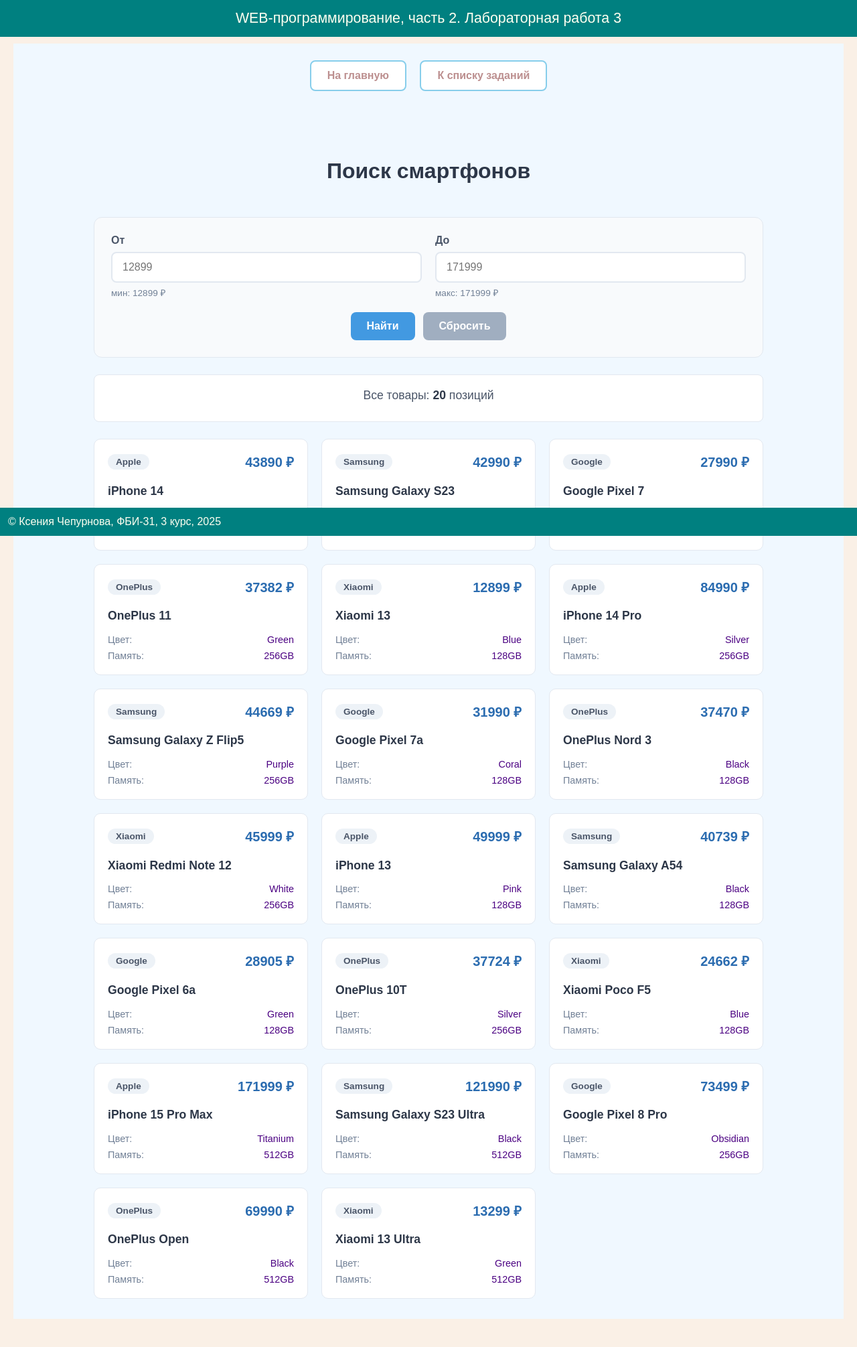
After one commit to Ksenia-business/web-back-labs, a Flask app: page /lab3/products in a window 1280 px wide. The commit adds this page. Shown: the whole page at 67% size. Run offline with Flask 3, Linux system fonts and the light colour scheme.

Commit message:
Товары

```diff
--- a/lab3.py
+++ b/lab3.py
@@ -222,3 +222,87 @@ def ticket():
                          destination='',
                          date='',
                          insurance='')
+
+
+products = [
+    {"id": 1, "name": "iPhone 14", "price": 43890, "brand": "Apple", "color": "Black", "storage": "128GB"},
+    {"id": 2, "name": "Samsung Galaxy S23", "price": 42990, "brand": "Samsung", "color": "White", "storage": "256GB"},
+    {"id": 3, "name": "Google Pixel 7", "price": 27990, "brand": "Google", "color": "Gray", "storage": "128GB"},
+    {"id": 4, "name": "OnePlus 11", "price": 37382, "brand": "OnePlus", "color": "Green", "storage": "256GB"},
+    {"id": 5, "name": "Xiaomi 13", "price": 12899, "brand": "Xiaomi", "color": "Blue", "storage": "128GB"},
+    {"id": 6, "name": "iPhone 14 Pro", "price": 84990, "brand": "Apple", "color": "Silver", "storage": "256GB"},
+    {"id": 7, "name": "Samsung Galaxy Z Flip5", "price": 44669, "brand": "Samsung", "color": "Purple", "storage": "256GB"},
+    {"id": 8, "name": "Google Pixel 7a", "price": 31990, "brand": "Google", "color": "Coral", "storage": "128GB"},
+    {"id": 9, "name": "OnePlus Nord 3", "price": 37470, "brand": "OnePlus", "color": "Black", "storage": "128GB"},
+    {"id": 10, "name": "Xiaomi Redmi Note 12", "price": 45999, "brand": "Xiaomi", "color": "White", "storage": "256GB"},
+    {"id": 11, "name": "iPhone 13", "price": 49999, "brand": "Apple", "color": "Pink", "storage": "128GB"},
+    {"id": 12, "name": "Samsung Galaxy A54", "price": 40739, "brand": "Samsung", "color": "Black", "storage": "128GB"},
+    {"id": 13, "name": "Google Pixel 6a", "price": 28905, "brand": "Google", "color": "Green", "storage": "128GB"},
+    {"id": 14, "name": "OnePlus 10T", "price": 37724, "brand": "OnePlus", "color": "Silver", "storage": "256GB"},
+    {"id": 15, "name": "Xiaomi Poco F5", "price": 24662, "brand": "Xiaomi", "color": "Blue", "storage": "128GB"},
+    {"id": 16, "name": "iPhone 15 Pro Max", "price": 171999, "brand": "Apple", "color": "Titanium", "storage": "512GB"},
+    {"id": 17, "name": "Samsung Galaxy S23 Ultra", "price": 121990, "brand": "Samsung", "color": "Black", "storage": "512GB"},
+    {"id": 18, "name": "Google Pixel 8 Pro", "price": 73499, "brand": "Google", "color": "Obsidian", "storage": "256GB"},
+    {"id": 19, "name": "OnePlus Open", "price": 69990, "brand": "OnePlus", "color": "Black", "storage": "512GB"},
+    {"id": 20, "name": "Xiaomi 13 Ultra", "price": 13299, "brand": "Xiaomi", "color": "Green", "storage": "512GB"}
+]
+
+
+@lab3.route('/lab3/products')
+def products_search():
+    min_price_all = min(product['price'] for product in products)
+    max_price_all = max(product['price'] for product in products)
+
+    min_price_cookie = request.cookies.get('min_price', '')
+    max_price_cookie = request.cookies.get('max_price', '')
+
+    min_price_form = request.args.get('min_price', '')
+    max_price_form = request.args.get('max_price', '')
+
+    min_price = min_price_form if min_price_form != '' else min_price_cookie
+    max_price = max_price_form if max_price_form != '' else max_price_cookie
+
+    if request.args.get('reset'):
+        min_price = ''
+        max_price = ''
+
+    filtered_products = products
+
+    if min_price != '' or max_price != '':
+        try:
+            min_val = float(min_price) if min_price != '' else min_price_all
+            max_val = float(max_price) if max_price != '' else max_price_all
+
+            if min_val > max_val:
+                min_val, max_val = max_val, min_val
+                min_price, max_price = str(min_val), str(max_val)
+
+            filtered_products = [
+                product for product in products
+                if min_val <= product['price'] <= max_val
+            ]
+
+        except ValueError:
+            filtered_products = products
+
+    response = make_response(render_template(
+        'lab3/products.html',
+        products=filtered_products,
+        min_price=min_price,
+        max_price=max_price,
+        min_price_all=min_price_all,
+        max_price_all=max_price_all,
+        products_count=len(filtered_products),
+        total_products=len(products)
+    ))
+
+    if not request.args.get('reset'):
+        if min_price != '':
+            response.set_cookie('min_price', min_price, max_age=30*24*60*60)
+        if max_price != '':
+            response.set_cookie('max_price', max_price, max_age=30*24*60*60)
+    else:
+        response.set_cookie('min_price', '', expires=0)
+        response.set_cookie('max_price', '', expires=0)
+
+    return response
--- a/templates/lab3/lab3.html
+++ b/templates/lab3/lab3.html
@@ -19,5 +19,7 @@
         <li><a href="/lab3/form1">Формы</a></li>
         <li><a href="/lab3/order">Заказ напитка</a></li>
         <li><a href="/lab3/settings">Установка цветов</a></li>
+        <li><a href="/lab3/ticket">Железнодорожный билет</a></li>
+        <li><a href="/lab3/products">Товары</a></li>
     </ol>
 {% endblock %}
--- /dev/null
+++ b/templates/lab3/products.html
@@ -0,0 +1,301 @@
+{% extends "base.html" %}
+
+{% block lab %}Лабораторная работа 3{% endblock %}
+
+{% block main %}
+<div class="products-page">
+    <h1 class="page-title">Поиск смартфонов</h1>
+
+    <div class="search-section">
+        <form method="GET" class="search-form">
+            <div class="price-inputs">
+                <div class="input-group">
+                    <label for="min_price">От</label>
+                    <input type="number" id="min_price" name="min_price"
+                           value="{{ min_price }}"
+                           placeholder="{{ min_price_all }}"
+                           class="price-input">
+                    <span class="input-hint">мин: {{ min_price_all }} ₽</span>
+                </div>
+
+                <div class="input-group">
+                    <label for="max_price">До</label>
+                    <input type="number" id="max_price" name="max_price"
+                           value="{{ max_price }}"
+                           placeholder="{{ max_price_all }}"
+                           class="price-input">
+                    <span class="input-hint">макс: {{ max_price_all }} ₽</span>
+                </div>
+            </div>
+
+            <div class="form-buttons">
+                <button type="submit" class="btn search-btn">
+                    Найти
+                </button>
+                <button type="submit" name="reset" value="1" class="btn reset-btn">
+                    Сбросить
+                </button>
+            </div>
+        </form>
+    </div>
+
+    <div class="results-info">
+        {% if min_price or max_price %}
+            <div class="results-count">
+                Найдено: <strong>{{ products_count }}</strong> из {{ total_products }} товаров
+            </div>
+            <div class="price-range">
+                Диапазон цен:
+                <span class="range-values">
+                    {% if min_price %}{{ min_price }} ₽{% else %}любая{% endif %} -
+                    {% if max_price %}{{ max_price }} ₽{% else %}любая{% endif %}
+                </span>
+            </div>
+        {% else %}
+            <div class="results-count">
+                Все товары: <strong>{{ total_products }}</strong> позиций
+            </div>
+        {% endif %}
+    </div>
+
+    {% if products_count > 0 %}
+        <div class="products-list">
+            {% for product in products %}
+                <div class="product-item">
+                    <div class="product-header">
+                        <span class="product-brand">{{ product.brand }}</span>
+                        <span class="product-price">{{ product.price }} ₽</span>
+                    </div>
+                    <h3 class="product-name">{{ product.name }}</h3>
+                    <div class="product-specs">
+                        <span class="spec">
+                            <span class="spec-label">Цвет:</span>
+                            {{ product.color }}
+                        </span>
+                        <span class="spec">
+                            <span class="spec-label">Память:</span>
+                            {{ product.storage }}
+                        </span>
+                    </div>
+                </div>
+            {% endfor %}
+        </div>
+    {% else %}
+        <div class="empty-state">
+            <h3>Товары не найдены</h3>
+            <p>Попробуйте изменить ценовой диапазон</p>
+        </div>
+    {% endif %}
+</div>
+
+<style>
+.products-page {
+    max-width: 1000px;
+    margin: 0 auto;
+    padding: 20px;
+}
+
+.page-title {
+    text-align: center;
+    color: #2d3748;
+    margin-bottom: 30px;
+    font-size: 2rem;
+    font-weight: 600;
+}
+
+.search-section {
+    background: #f8fafc;
+    border: 1px solid #e2e8f0;
+    border-radius: 12px;
+    padding: 25px;
+    margin-bottom: 25px;
+}
+
+.price-inputs {
+    display: grid;
+    grid-template-columns: 1fr 1fr;
+    gap: 20px;
+    margin-bottom: 20px;
+}
+
+.input-group {
+    display: flex;
+    flex-direction: column;
+}
+
+.input-group label {
+    font-weight: 600;
+    color: #4a5568;
+    margin-bottom: 8px;
+}
+
+.price-input {
+    padding: 12px 15px;
+    border: 2px solid #e2e8f0;
+    border-radius: 8px;
+    font-size: 16px;
+    transition: all 0.2s ease;
+}
+
+.price-input:focus {
+    outline: none;
+    border-color: #4299e1;
+    box-shadow: 0 0 0 3px rgba(66, 153, 225, 0.1);
+}
+
+.input-hint {
+    font-size: 0.85rem;
+    color: #718096;
+    margin-top: 5px;
+}
+
+.form-buttons {
+    display: flex;
+    gap: 12px;
+    justify-content: center;
+}
+
+.btn {
+    padding: 12px 24px;
+    border: none;
+    border-radius: 8px;
+    font-size: 16px;
+    font-weight: 600;
+    cursor: pointer;
+    transition: all 0.2s ease;
+}
+
+.search-btn {
+    background: #4299e1;
+    color: white;
+}
+
+.search-btn:hover {
+    background: #3182ce;
+    transform: translateY(-1px);
+}
+
+.reset-btn {
+    background: #a0aec0;
+    color: white;
+}
+
+.reset-btn:hover {
+    background: #718096;
+    transform: translateY(-1px);
+}
+
+.results-info {
+    background: white;
+    border: 1px solid #e2e8f0;
+    border-radius: 8px;
+    padding: 20px;
+    margin-bottom: 25px;
+    text-align: center;
+}
+
+.results-count {
+    font-size: 1.1rem;
+    color: #4a5568;
+    margin-bottom: 8px;
+}
+
+.results-count strong {
+    color: #2d3748;
+}
+
+.price-range {
+    color: #718096;
+}
+
+.range-values {
+    color: #2d3748;
+    font-weight: 600;
+}
+
+.products-list {
+    display: grid;
+    grid-template-columns: repeat(auto-fill, minmax(300px, 1fr));
+    gap: 20px;
+}
+
+.product-item {
+    background: white;
+    border: 1px solid #e2e8f0;
+    border-radius: 10px;
+    padding: 20px;
+    transition: all 0.2s ease;
+}
+
+.product-item:hover {
+    border-color: #cbd5e0;
+    box-shadow: 0 4px 12px rgba(0, 0, 0, 0.05);
+    transform: translateY(-2px);
+}
+
+.product-header {
+    display: flex;
+    justify-content: space-between;
+    align-items: center;
+    margin-bottom: 12px;
+}
+
+.product-brand {
+    background: #edf2f7;
+    color: #4a5568;
+    padding: 4px 12px;
+    border-radius: 20px;
+    font-size: 0.85rem;
+    font-weight: 600;
+}
+
+.product-price {
+    font-size: 1.25rem;
+    font-weight: 700;
+    color: #2b6cb0;
+}
+
+.product-name {
+    font-size: 1.1rem;
+    font-weight: 600;
+    color: #2d3748;
+    margin-bottom: 15px;
+    line-height: 1.4;
+}
+
+.product-specs {
+    display: flex;
+    flex-direction: column;
+    gap: 8px;
+}
+
+.spec {
+    display: flex;
+    justify-content: space-between;
+    font-size: 0.9rem;
+}
+
+.spec-label {
+    color: #718096;
+    font-weight: 500;
+}
+
+.empty-state {
+    text-align: center;
+    padding: 60px 20px;
+    background: white;
+    border: 1px solid #e2e8f0;
+    border-radius: 12px;
+}
+
+.empty-state h3 {
+    color: #4a5568;
+    margin-bottom: 10px;
+    font-size: 1.3rem;
+}
+
+.empty-state p {
+    color: #718096;
+}
+</style>
+{% endblock %}
```
